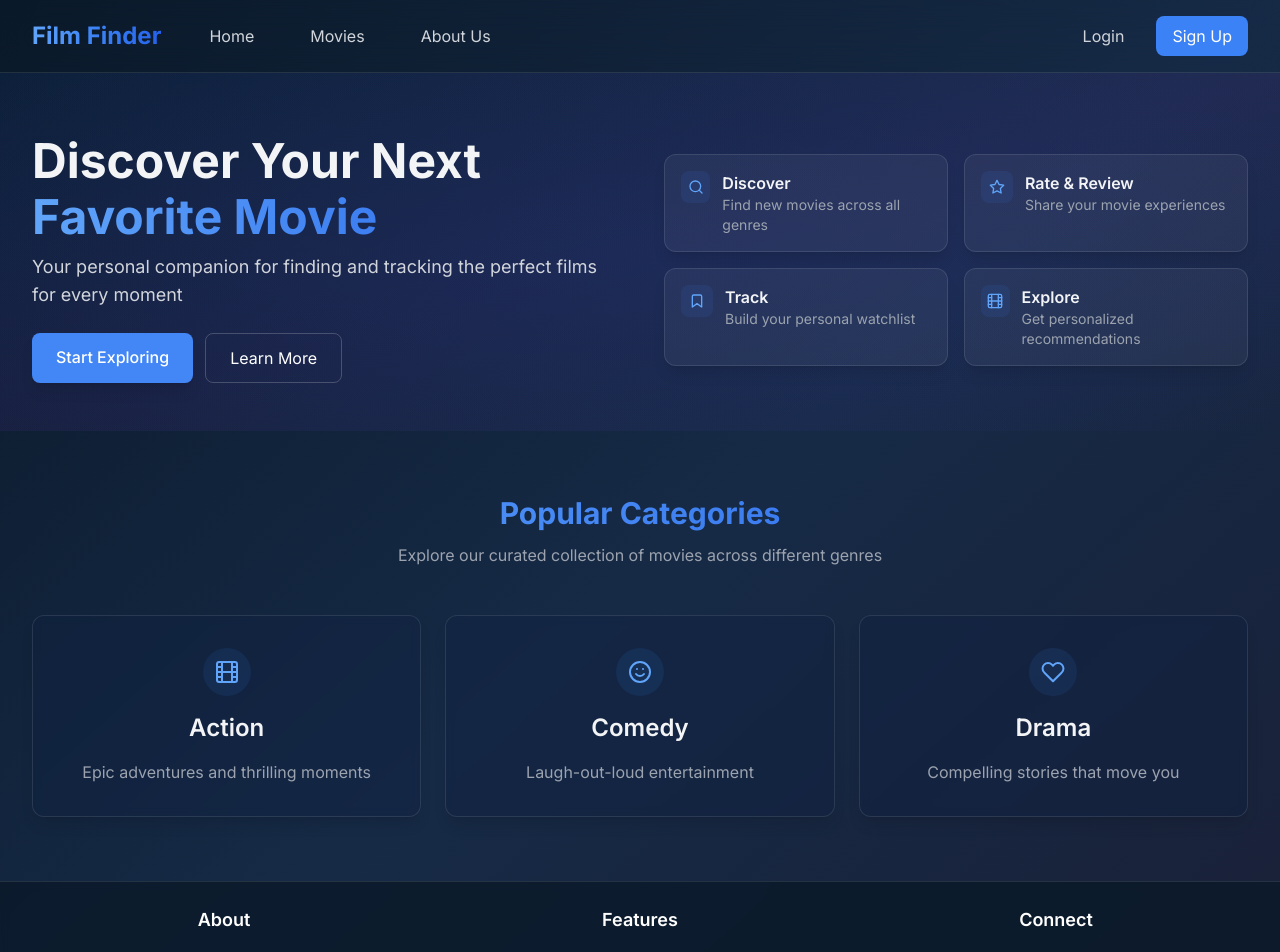
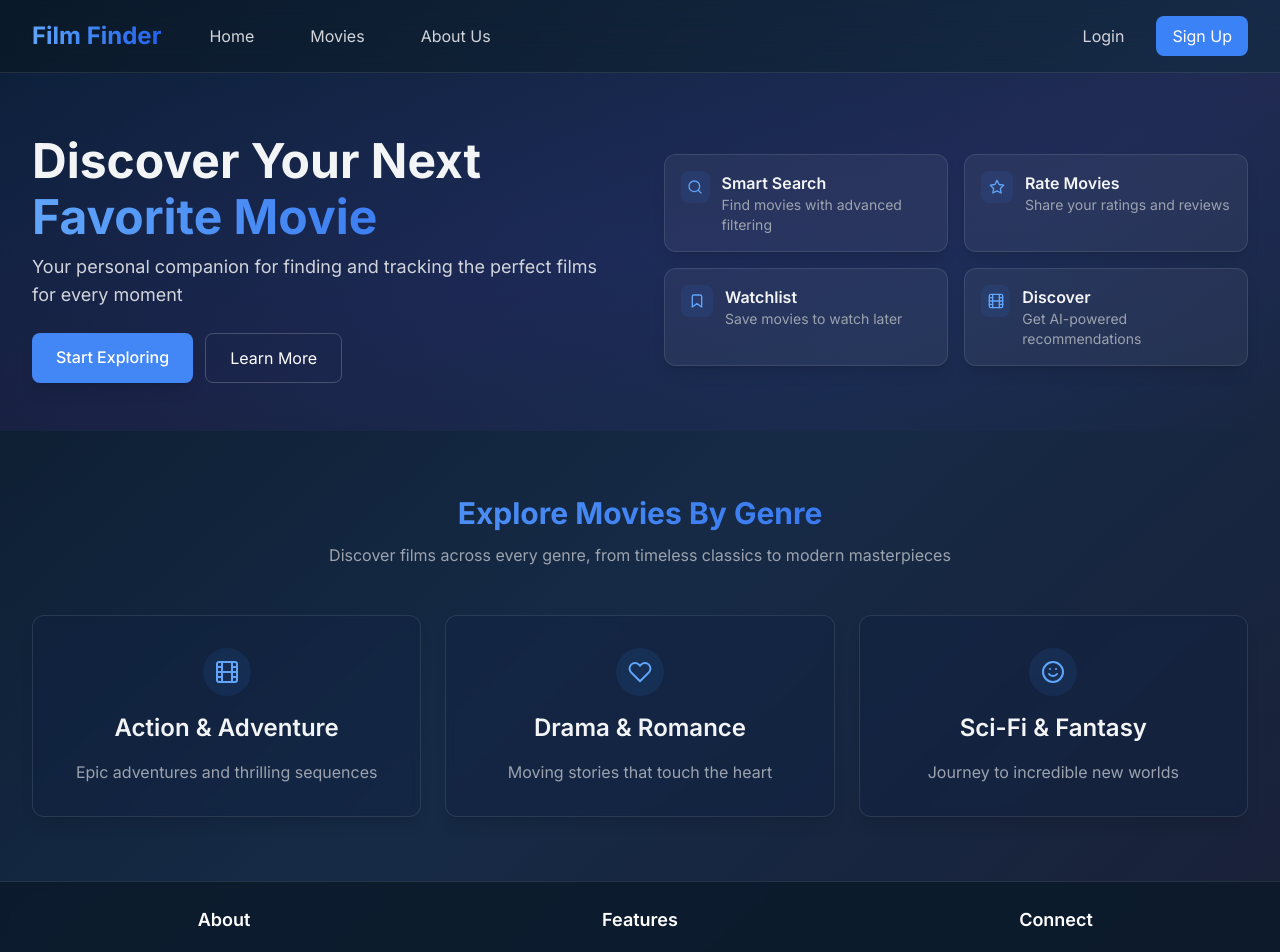
Before and after one commit to PontusPilatus/film-finder-project, a Next.js app: page / in a window 1280 px wide. Shown: the top 952 px of the page. Built offline with nearby package versions, Linux system fonts and the light colour scheme; no server answers.

Commit message:
small fixes to the home page

```diff
--- a/app/movies/page.tsx
+++ b/app/movies/page.tsx
@@ -29,11 +29,24 @@ export default function Movies() {
 
   useEffect(() => {
     fetchFilterOptions();
-  }, []);
+
+    // Get genres from URL parameters when page loads
+    const urlParams = new URLSearchParams(window.location.search);
+    const genresParam = urlParams.get('genres');
+
+    if (genresParam) {
+      const genresList = genresParam.split(',');
+      setFilters(prev => ({
+        ...prev,
+        genres: genresList
+      }));
+    }
+  }, []); // Run once when component mounts
 
   useEffect(() => {
+    if (!availableGenres.length) return; // Don't fetch until we have genres loaded
     fetchMovies();
-  }, [currentPage, filters, sortBy, searchQuery]);
+  }, [currentPage, filters, sortBy, searchQuery, availableGenres]);
 
   async function fetchFilterOptions() {
     // Get unique years
@@ -86,16 +99,20 @@ export default function Movies() {
         query = query.lte('year', filters.yearTo);
       }
       if (filters.genres && filters.genres.length > 0) {
-        // Match all selected genres (AND condition)
-        filters.genres.forEach(genre => {
-          query = query.ilike('genres', `%${genre}%`);
+        console.log('Filtering for genres:', filters.genres);
+        const genreConditions = filters.genres.map(genre => {
+          const condition = `genres.ilike.%|${genre}|%`;
+          console.log('Genre condition:', condition);
+          return condition;
         });
+        query = query.or(genreConditions.join(','));
       }
       if (searchQuery) {
         query = query.ilike('title', `%${searchQuery}%`);
       }
 
       const { data: movies, error } = await query;
+      console.log('Query results:', movies?.length, 'movies found');
 
       if (error) throw error;
       if (!movies) return;
--- a/app/page.tsx
+++ b/app/page.tsx
@@ -39,23 +39,23 @@ export default function Home() {
               {[
                 {
                   icon: FiSearch,
-                  title: 'Discover',
-                  description: 'Find new movies across all genres'
+                  title: 'Smart Search',
+                  description: 'Find movies with advanced filtering'
                 },
                 {
                   icon: FiStar,
-                  title: 'Rate & Review',
-                  description: 'Share your movie experiences'
+                  title: 'Rate Movies',
+                  description: 'Share your ratings and reviews'
                 },
                 {
                   icon: FiBookmark,
-                  title: 'Track',
-                  description: 'Build your personal watchlist'
+                  title: 'Watchlist',
+                  description: 'Save movies to watch later'
                 },
                 {
                   icon: FiFilm,
-                  title: 'Explore',
-                  description: 'Get personalized recommendations'
+                  title: 'Discover',
+                  description: 'Get AI-powered recommendations'
                 }
               ].map((feature) => (
                 <div
@@ -87,20 +87,39 @@ export default function Home() {
         <div className="text-center space-y-12">
           <div className="space-y-3">
             <h2 className="text-3xl font-bold text-transparent bg-clip-text bg-gradient-to-r from-blue-400 to-blue-600">
-              Popular Categories
+              Explore Movies By Genre
             </h2>
             <p className="text-gray-400 max-w-2xl mx-auto">
-              Explore our curated collection of movies across different genres
+              Discover films across every genre, from timeless classics to modern masterpieces
             </p>
           </div>
 
           <div className="grid grid-cols-1 md:grid-cols-3 gap-6">
             {[
-              { name: 'Action', icon: FiFilm, description: 'Epic adventures and thrilling moments' },
-              { name: 'Comedy', icon: FiSmile, description: 'Laugh-out-loud entertainment' },
-              { name: 'Drama', icon: FiHeart, description: 'Compelling stories that move you' }
-            ].map(({ name, icon: Icon, description }) => (
-              <div key={name} className="card group cursor-pointer">
+              {
+                name: 'Action & Adventure',
+                icon: FiFilm,
+                genres: ['Action', 'Adventure'],
+                description: 'Epic adventures and thrilling sequences'
+              },
+              {
+                name: 'Drama & Romance',
+                icon: FiHeart,
+                genres: ['Drama', 'Romance'],
+                description: 'Moving stories that touch the heart'
+              },
+              {
+                name: 'Sci-Fi & Fantasy',
+                icon: FiSmile,
+                genres: ['Science Fiction', 'Fantasy'],
+                description: 'Journey to incredible new worlds'
+              }
+            ].map(({ name, icon: Icon, genres, description }) => (
+              <Link
+                href={`/movies?genres=${genres.join(',')}`}
+                key={name}
+                className="card group hover:scale-[1.02] transition-transform"
+              >
                 <div className="relative space-y-4">
                   <div className="w-12 h-12 mx-auto rounded-full bg-blue-500/10 flex items-center justify-center group-hover:scale-110 transition-transform duration-300">
                     <Icon className="w-6 h-6 text-blue-400" />
@@ -112,7 +131,7 @@ export default function Home() {
                     {description}
                   </p>
                 </div>
-              </div>
+              </Link>
             ))}
           </div>
         </div>
```
